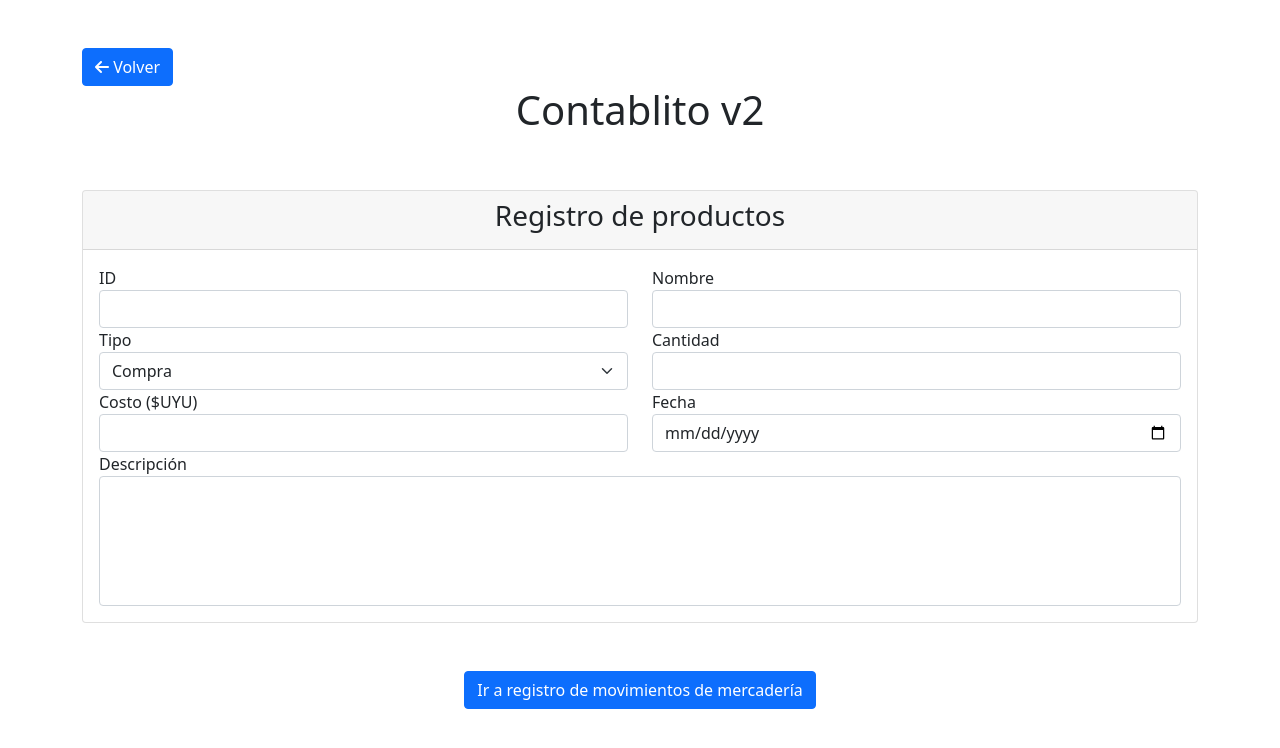
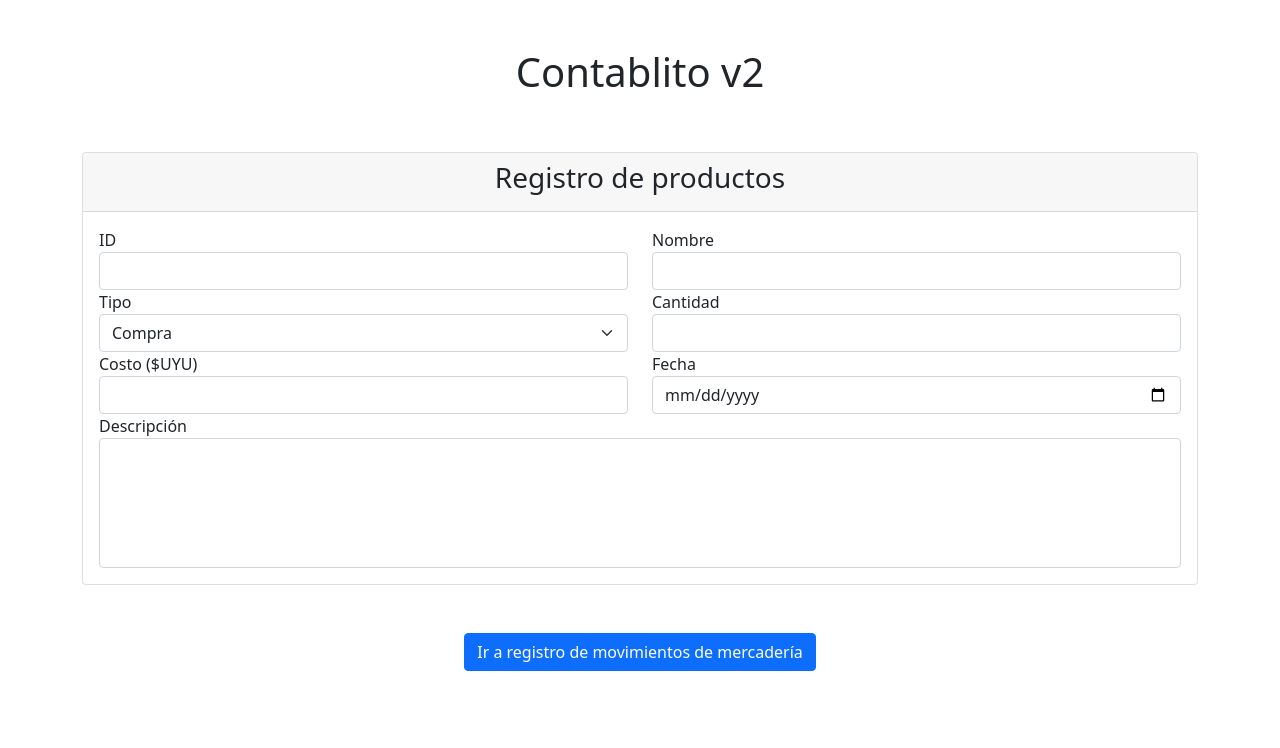
Before and after one commit to nicolasamoroso/Barraca-Ladrillos-SRL, a plain HTML site: page index.html in a window 1280 px wide. Drawn offline with Linux system fonts and the light colour scheme.

Commit message:
eliminando boton de volver innecesario

```diff
--- a/index.html
+++ b/index.html
@@ -15,11 +15,7 @@
 </head>
 <body>
     <div class="container mt-5">
-        <div class="row">
-            <div class="col">
-                <a href="index.html" class="btn btn-primary"><i class="fas fa-arrow-left"></i> Volver</a>
-            </div>
-        </div>
+
         <div class="row">
             <div class="col text-center">
                 <h1>Contablito v2</h1>
```
